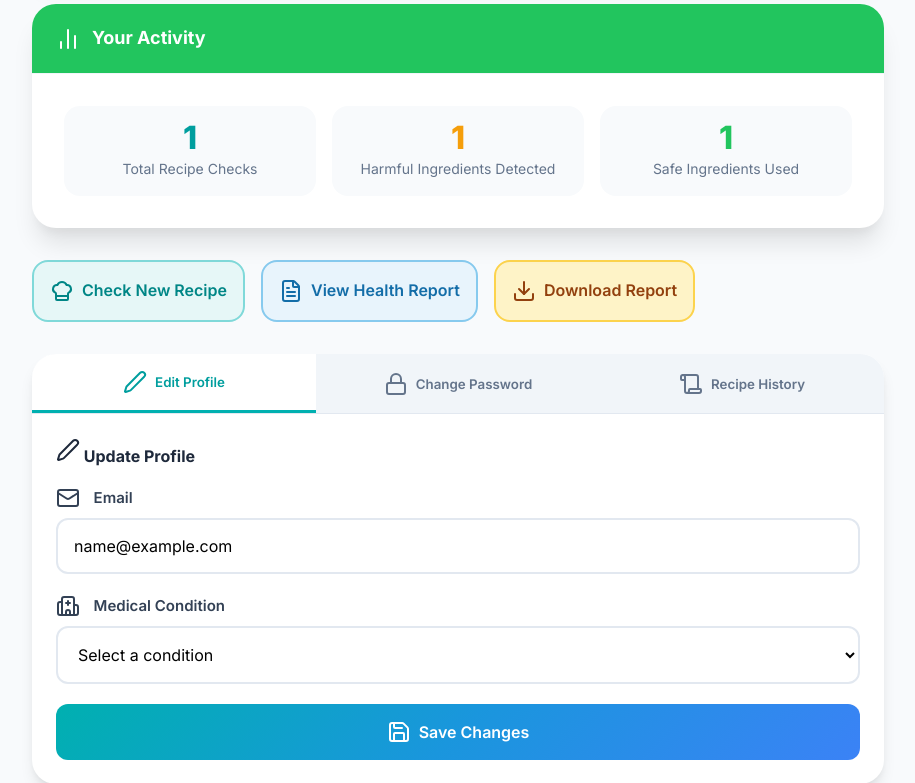
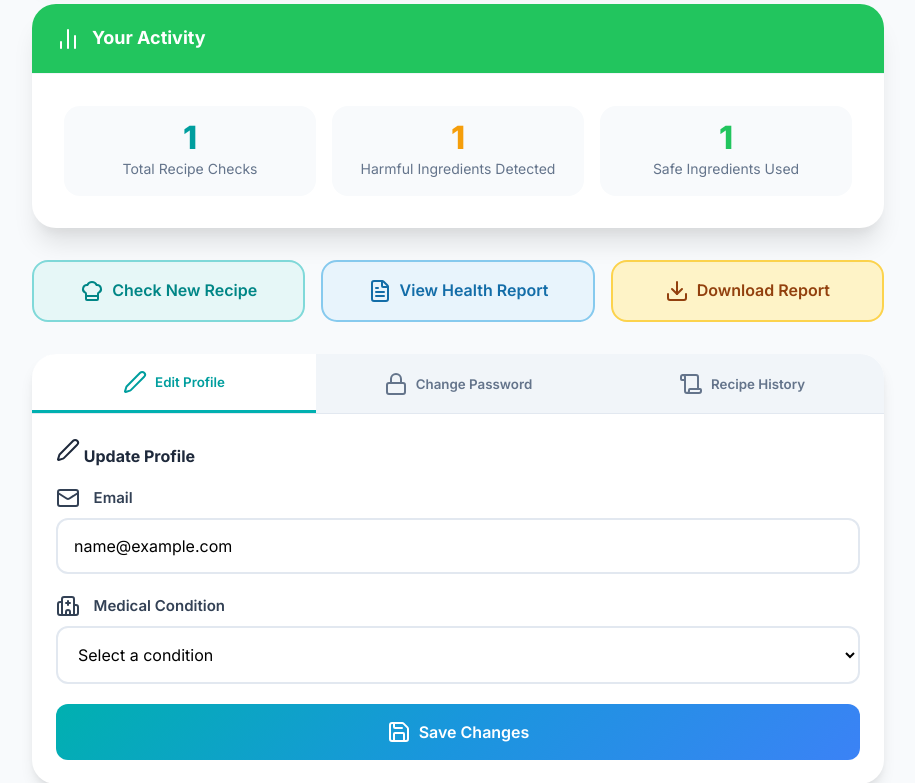
Before and after one commit to vikky2810/Recipe-Modifier, a Flask app: page /profile in a window 1280 px wide. Shown: the part 1297-2080 px from the top of the page, without its empty margins (182-1097 px from the left). Run offline with Flask 3, Linux system fonts and the light colour scheme; a user stored in the database is signed in; a database or web service that is not in the repository returns one stand-in record (values such as "Sample title").

Commit message:
feat: Add comprehensive UI styling with design tokens, base styles, and component layouts.

```diff
--- a/static/css/style.css
+++ b/static/css/style.css
@@ -2631,6 +2631,7 @@ section {
     display: grid;
     grid-template-columns: repeat(3, 1fr);
     gap: var(--space-4);
+    justify-content: space-around;
     margin-top: var(--space-6);
     margin-bottom: var(--space-6);
 }
@@ -2931,12 +2932,7 @@ section {
     margin-bottom: var(--space-6);
 }
 
-.action-buttons {
-    display: flex;
-    flex-wrap: wrap;
-    gap: var(--space-4);
-    margin-bottom: var(--space-6);
-}
+
 
 /* Tips Card */
 .tips-card {
@@ -4099,7 +4095,8 @@ section {
 .calorie-status {
     margin-top: var(--space-4);
     padding: var(--space-4);
-    background: #fef3c7; /* Light amber/yellow */
+    background: #fef3c7;
+    /* Light amber/yellow */
     border-radius: var(--radius-lg);
     border-left: 4px solid var(--warning);
 }
@@ -4107,7 +4104,8 @@ section {
 .calorie-status p {
     margin: 0;
     font-size: 0.875rem;
-    color: #92400e; /* Dark amber/brown */
+    color: #92400e;
+    /* Dark amber/brown */
 }
 
 /* Password Visibility Toggle */
@@ -4119,7 +4117,8 @@ section {
 }
 
 .password-input-wrapper .password-input {
-    padding-right: 3rem !important; /* Ensure space for icon */
+    padding-right: 3rem !important;
+    /* Ensure space for icon */
     width: 100%;
 }
 
@@ -4131,7 +4130,8 @@ section {
     background: none;
     border: none;
     cursor: pointer;
-    padding: 0.5rem; /* Ensure clickable area */
+    padding: 0.5rem;
+    /* Ensure clickable area */
     display: flex;
     align-items: center;
     justify-content: center;
@@ -4139,7 +4139,8 @@ section {
     transition: color 0.2s ease;
     border-radius: 6px;
     z-index: 10;
-    outline: none; /* Remove default outline */
+    outline: none;
+    /* Remove default outline */
 }
 
 .password-toggle:hover {
@@ -4163,7 +4164,8 @@ section {
 .update-btn {
     background: #ffffff;
     border: none;
-    color: #16a34a !important; /* Vibrant Green Text */
+    color: #16a34a !important;
+    /* Vibrant Green Text */
     padding: 0.5rem 1rem;
     border-radius: 0.5rem;
     cursor: pointer;
@@ -4178,10 +4180,12 @@ section {
 }
 
 .update-btn:hover {
-    background: #f0fdf4; /* Very light green tint */
+    background: #f0fdf4;
+    /* Very light green tint */
     transform: translateY(-2px);
     box-shadow: 0 10px 15px -3px rgba(0, 0, 0, 0.1), 0 4px 6px -2px rgba(0, 0, 0, 0.05);
-    color: #15803d !important; /* Darker Green on Hover */
+    color: #15803d !important;
+    /* Darker Green on Hover */
 }
 
 .update-btn:active {
@@ -4195,3 +4199,21 @@ section {
     height: 16px;
     stroke-width: 2.5px;
 }
+
+/* Ensure Action Buttons Layout is Strict Grid */
+.action-buttons {
+    display: grid !important;
+    grid-template-columns: repeat(3, 1fr) !important;
+    gap: var(--space-4);
+    width: 100%;
+}
+
+.action-buttons>.action-btn {
+    width: 100%;
+}
+
+@media (max-width: 600px) {
+    .action-buttons {
+        grid-template-columns: 1fr !important;
+    }
+}
```
